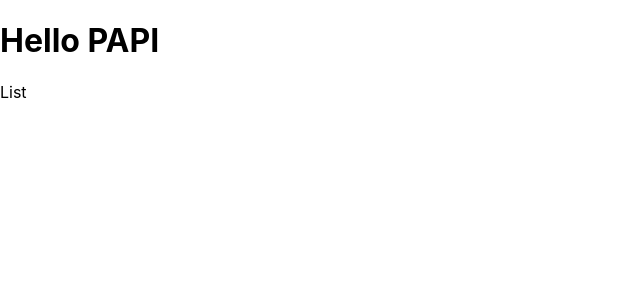
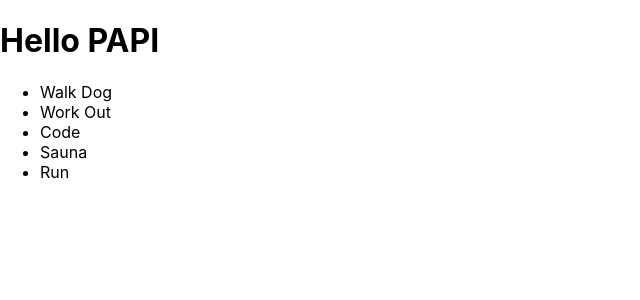
Before and after one commit to DevonTubben/React-practice, a React (Create React App) app: page / in a window 1280 px wide. Shown: the top 300 px of the page, without its empty margins (0-640 px from the left). Built offline with nearby package versions, Linux system fonts and the light colour scheme.

Commit message:
created daily list

```diff
--- a/src/App.js
+++ b/src/App.js
@@ -9,7 +9,7 @@ class App extends Component{
   return ( // Only thing that should be in your return is a JSX element
     <div className="App">
        <h1>Hello {name.toUpperCase()}</h1>
-       <List/>
+       <List name={name}/>
     </div>
   );
 }
--- a/src/List.js
+++ b/src/List.js
@@ -3,9 +3,13 @@ import React, { Component } from 'react'
 class List extends Component {
     render(){
         return (
-            <div>
-                List
-            </div>
+        <ul>
+            <li> Walk Dog</li>
+            <li> Work Out</li>
+            <li> Code</li>
+            <li> Sauna</li>
+            <li> Run</li>
+        </ul>
         )
     }
 }
```
